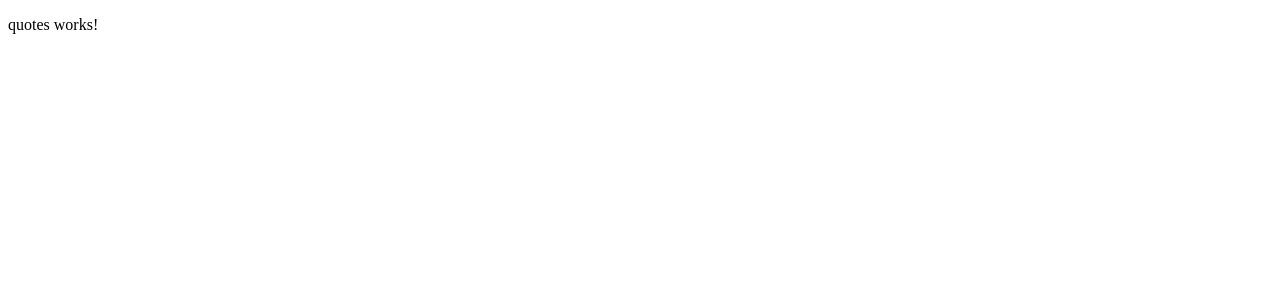
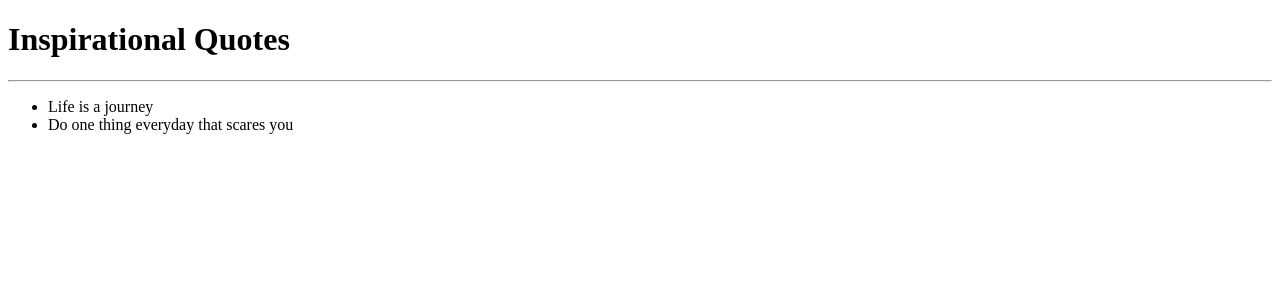
Before and after one commit to Lourine/Quotes, an Angular app: page / in a window 1280 px wide. Shown: the top 300 px of the page. Built offline with nearby package versions, Linux system fonts and the light colour scheme.

Commit message:
Edit class name and nest components

```diff
--- a/src/app/app.module.ts
+++ b/src/app/app.module.ts
@@ -3,7 +3,7 @@ import { NgModule } from '@angular/core';
 
 import { AppRoutingModule } from './app-routing.module';
 import { AppComponent } from './app.component';
-import { QuotesComponent } from './quotes/quotes.component';
+import { QuotesComponent } from './quotes/quote.component';
 
 @NgModule({
   declarations: [
--- a/src/app/quotes.ts
+++ b/src/app/quotes.ts
@@ -1,6 +1,6 @@
 export class Quotes {
-  Quote: string;
-  Author:string;
+  name: string;
+  author:string;
   submittedBy: string;
-  Votes:number
+  votes:number;
 }
--- a/src/app/quotes/quotes.component.ts
+++ b/src/app/quotes/quote.component.ts
@@ -1,12 +1,15 @@
 import { Component, OnInit } from '@angular/core';
-
+import{Quotes} from '../quotes';
 @Component({
   selector: 'app-quotes',
   templateUrl: './quotes.component.html',
   styleUrls: ['./quotes.component.css']
 })
 export class QuotesComponent implements OnInit {
-
+  quote:Quotes[] = [
+    {name:'Life is a journey', author:'unknown',submittedBy:'Millicent',votes:0},
+    {name:'Do one thing everyday that scares you', author:'Eleanor Roosevelt',submittedBy:'Millicent',votes:0},
+  ];
   constructor() { }
 
   ngOnInit(): void {
--- a/src/app/quotes/quotes.component.html
+++ b/src/app/quotes/quotes.component.html
@@ -1 +1,9 @@
-<p>quotes works!</p>
+<div>
+  <h1>Inspirational Quotes</h1>
+  <hr>
+  <ul>
+    <li *ngFor='let quote of quote'>
+      {{quote.name}}
+    </li>
+  </ul>
+</div>
```
Also changed, not shown: 1 other file (tests, documents, lock files or other folders).
